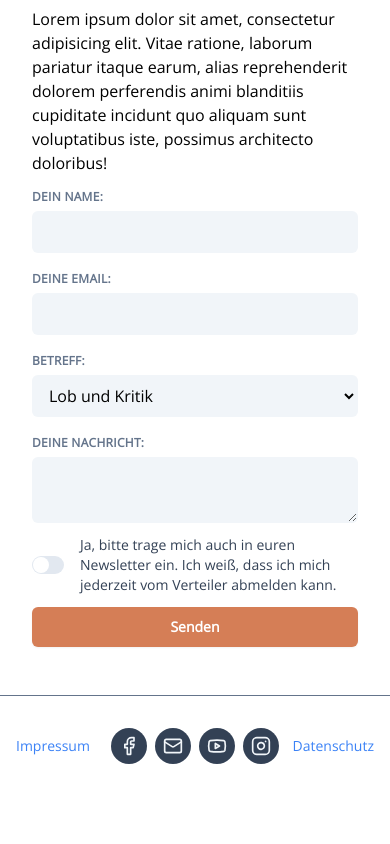
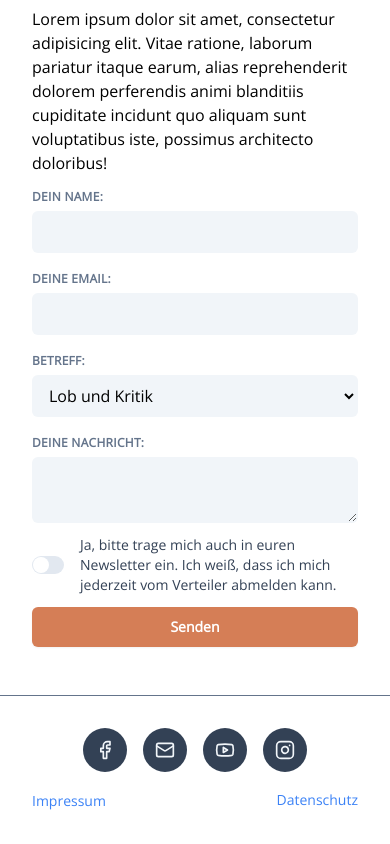
Before and after one commit to martinst01/popchor-koeln, a SvelteKit app: page / in a window 390 px wide. Shown: the part 2932-3776 px from the top of the page. Before the commit the page ends 3728 px from the top, so only its background shows below. Built offline with nearby package versions, Linux system fonts and the light colour scheme.

Commit message:
feat: improve footer responsiveness

```diff
--- a/src/routes/+layout.svelte
+++ b/src/routes/+layout.svelte
@@ -87,19 +87,21 @@
 
 <slot />
 
-<footer class="border-t border-slate-500 py-8">
-    <div class="container mx-auto flex items-center justify-between px-4">
-        <a class="flex-1 text-sm text-blue-500 hover:text-blue-700 focus:text-blue-700" href="/impressum">Impressum</a>
-
-        <div class="flex gap-2 sm:gap-4">
+<footer class="border-t border-slate-500">
+    <div class="container mx-auto flex flex-wrap items-center gap-y-4 p-8 sm:flex-nowrap sm:px-12 lg:px-20">
+        <div class="flex w-full justify-center gap-4 sm:w-auto">
             <SocialLink link="https://www.facebook.com/dacchord/" icon={Facebook} />
             <SocialLink link="mailto:info.dacchord@gmail.com" icon={Mail} />
             <SocialLink link="https://www.youtube.com/channel/UCT14OZsAo7IzRTJDFofQiQA" icon={Youtube} />
             <SocialLink link="https://www.instagram.com/dacchord/" icon={Instagram} />
         </div>
 
-        <a class="flex-1 text-right text-sm text-blue-500 hover:text-blue-700 focus:text-blue-700" href="/datenschutz"
-            >Datenschutz</a
-        >
+        <div class="flex-1 sm:-order-1">
+            <a class="text-sm text-blue-500 hover:text-blue-700 focus:text-blue-700" href="/impressum">Impressum</a>
+        </div>
+
+        <div class="flex flex-1 justify-end">
+            <a class="text-sm text-blue-500 hover:text-blue-700 focus:text-blue-700" href="/datenschutz">Datenschutz</a>
+        </div>
     </div>
 </footer>
--- a/src/routes/SocialLink.svelte
+++ b/src/routes/SocialLink.svelte
@@ -6,7 +6,7 @@
 </script>
 
 <a
-    class="block rounded-full bg-slate-700 p-2 text-slate-100 focus-within:outline-offset-2 hover:bg-slate-500 active:bg-slate-500 sm:p-3"
+    class="block rounded-full bg-slate-700 p-3 text-slate-100 focus-within:outline-offset-2 hover:bg-slate-500 active:bg-slate-500"
     href={link}
     target="_blank"
     rel="noopener noreferrer"
```
